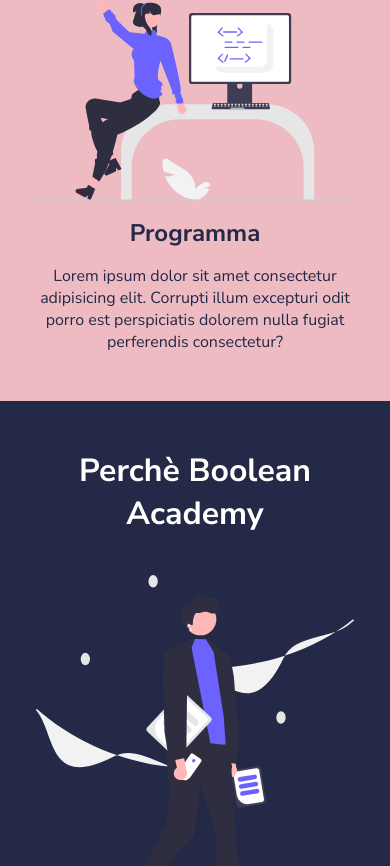
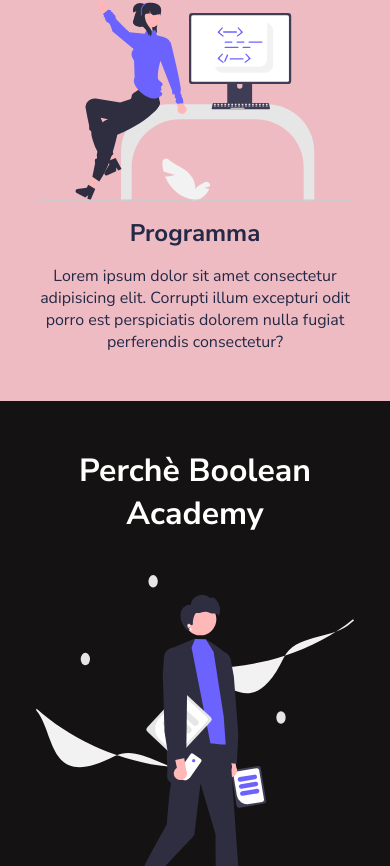
Before and after one commit to HelgaToshkollari/html-css-resp-wannabe, a plain HTML site: page index.html in a window 390 px wide. Shown: the part 1797-2663 px from the top of the page. Drawn offline with Linux system fonts and the light colour scheme.

Commit message:
adds bg black on mobile media

```diff
--- a/css/mobile-media.css
+++ b/css/mobile-media.css
@@ -9,6 +9,13 @@
     .row .col{
         flex-basis: 100%;
     }
-
+    .steps{
+        margin-bottom: unset;
+    }
+    .why-us{
+        background-color: rgb(20, 18, 18);
+        padding-top: 3rem;
+        margin: 0;
+    }
 
 }
```
